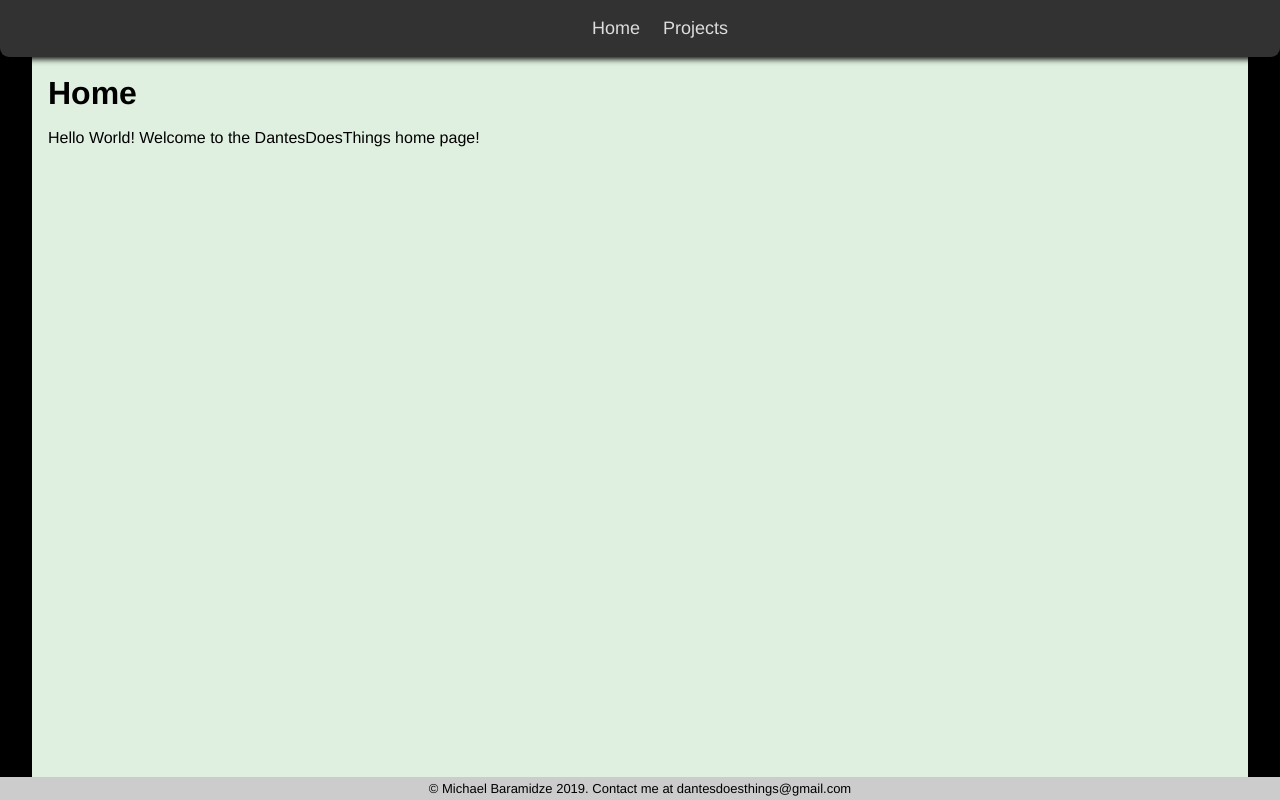
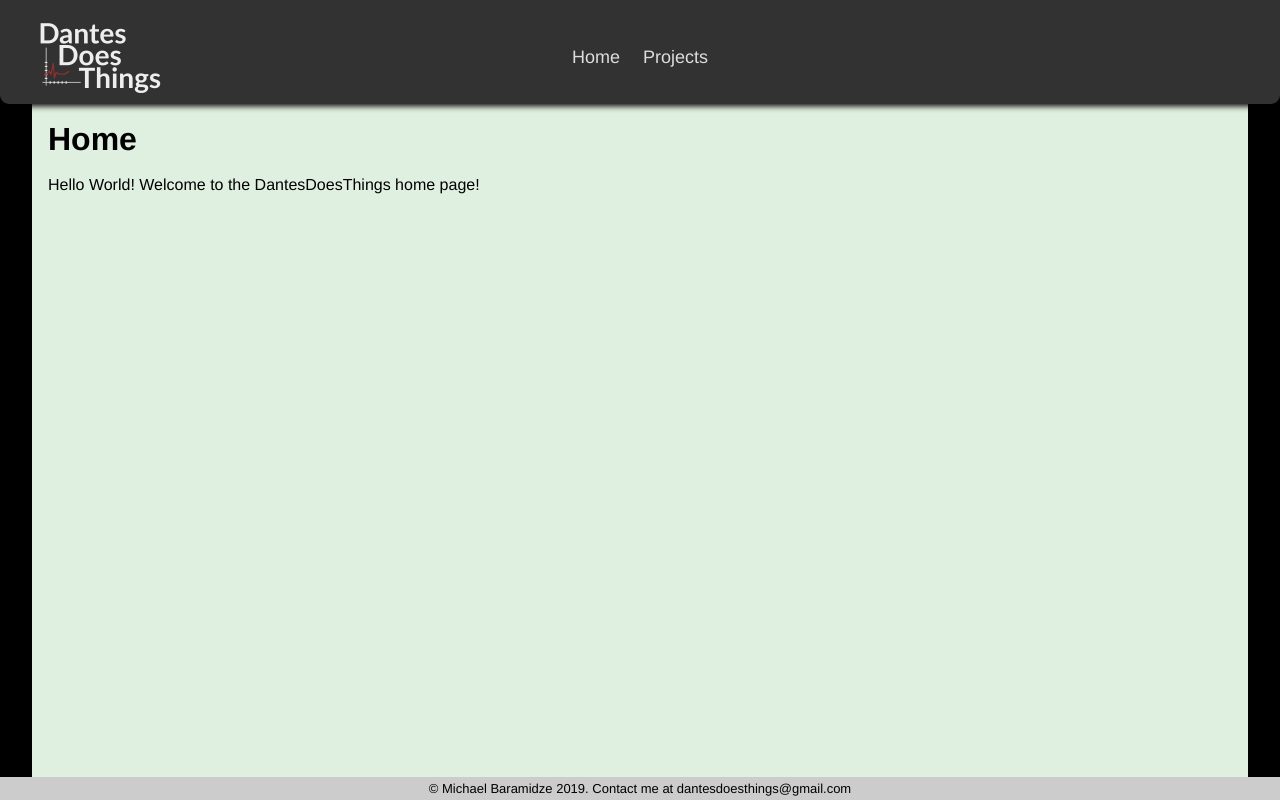
Before and after one commit to dantesdoesthings/danteswebsite, a Django app: page / in a window 1280 px wide. Run offline with Django 3.2, Linux system fonts and the light colour scheme.

Commit message:
Site prettification
1. Added a site logo to the navbar. Updated styles slightly to better fit the logo.

```diff
--- a/dantesdoesthings/static/common/css/style.css
+++ b/dantesdoesthings/static/common/css/style.css
@@ -53,10 +53,20 @@ padding: 0;
 box-shadow: 0 8px 6px -6px #000;
 border-radius: 0 0 0.5em 0.5em;
 }
+.navbar img{
+float: left;
+padding: 0.5em 0 0.5em 2em;
+}
 .navbar a {
 color: #DDD;
 text-decoration: none;
 font-weight: normal;
+}
+.nav-links {
+margin: auto;
+width: 50%;
+height: 100%;
+padding: 2em 0;
 }
 .page-head {
 margin: 0.5em 1.0em;
@@ -117,6 +127,9 @@ background: white;
 margin: auto auto;
 overflow-y: scroll;
 }
+#logo-pic {
+
+}
 br {
 line-height: 150%;
 }
--- a/dantesdoesthings/templates/common/navbar.html
+++ b/dantesdoesthings/templates/common/navbar.html
@@ -1,10 +1,12 @@
+{% load static %}
 <div class="navbar">
-    <ul>
-        <li class="nav-item">
-            <a href="{% url 'index' %}">Home</a>
-        </li>
-        <li class="nav-item">
-            <a href="{% url 'projects' %}">Projects</a>
-        </li>
-    </ul>
+    <div>
+        <a href="{% url 'index' %}">
+            <img src="{% static 'common/images/DDTlogo.png' %}" id="logo-pic" width="127" height="80">
+        </a>
+    </div>
+    <div class="nav-links">
+        <a href="{% url 'index' %}" class="nav-item">Home</a>
+        <a href="{% url 'projects' %}" class="nav-item">Projects</a>
+    </div>
 </div>
```
Also changed, not shown: dantesdoesthings/static/common/images/DDTlogo.png (added).
